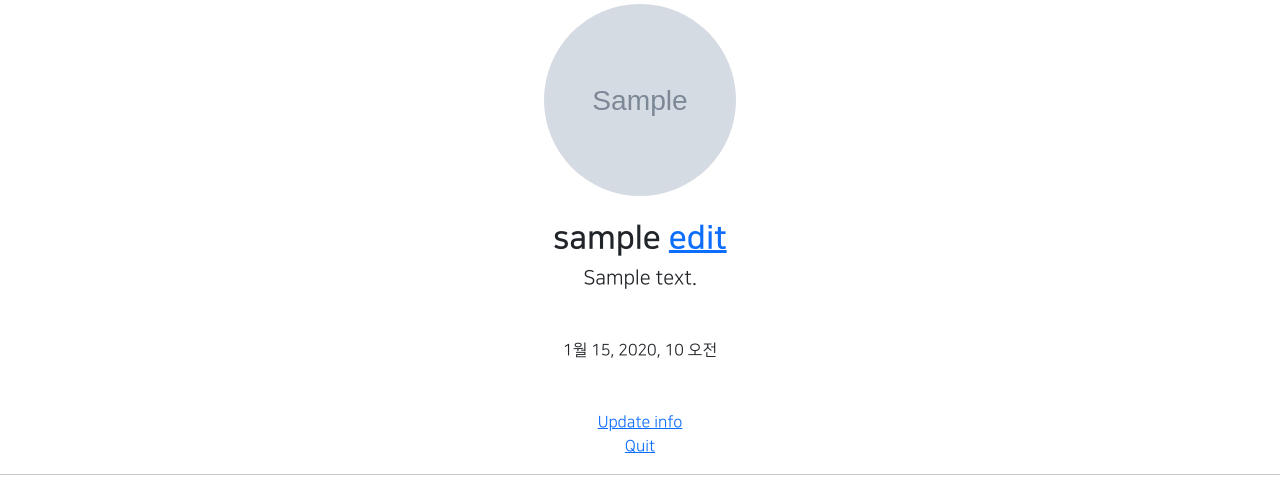
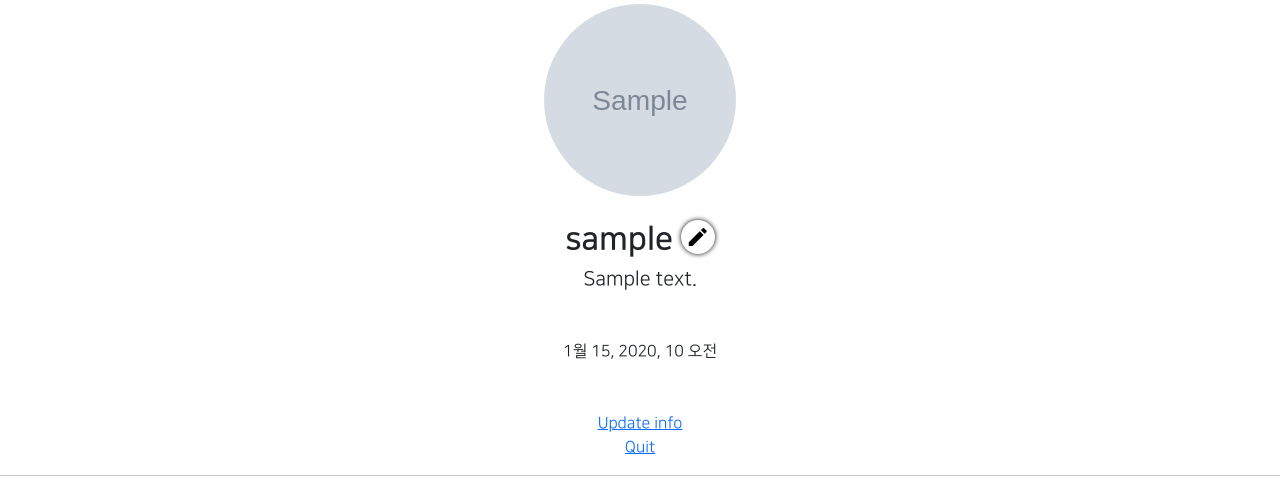
Before and after one commit to kyeongseoJ/GIS-1ban-ks, a Django app: page /accounts/detail/1 in a window 1280 px wide. Shown: the part 237-731 px from the top of the page. Run offline with Django 3.2, Linux system fonts and the light colour scheme; a user stored in the database is signed in; tables that the repository leaves empty hold one stand-in row (values such as "Sample post"); grey boxes marked "Sample" are stand-in pictures; parts of the project's set-up code (start-up, migrations or seed data) failed here and were passed over; some libraries are stand-ins or nearby versions; some web fonts are replaced.

Commit message:
7/28 1ban class commit_4

```diff
--- a/accountapp/templates/accountapp/detail.html
+++ b/accountapp/templates/accountapp/detail.html
@@ -12,7 +12,8 @@
                 <h2 class="NNS_B">
                     {{ target_user.profile.nickname }}
                         {% if user == target_user %}
-                            <a href="{% url 'profileapp:update' pk=target_user.profile.pk %}">
+                            <a href="{% url 'profileapp:update' pk=target_user.profile.pk %}"
+                            class="material-icons round_button">
                                 edit
                             </a>
                         {% endif %}
--- a/static/base.css
+++ b/static/base.css
@@ -32,3 +32,15 @@
 .NNS_B {
     font-family: 'NanumSquareB', cursive;
 }
+
+.round_button {
+    color: black;
+    text-decoration: none;
+    box-shadow: 0 0 5px black;
+    border-radius: 20rem;
+    padding: 0.3rem;
+}
+
+.round_button:hover {
+    color: lightcoral;
+}
--- a/templates/head.html
+++ b/templates/head.html
@@ -15,6 +15,10 @@
 
     {# default css link #}
     <link rel="stylesheet" type="text/css" href="{% static 'base.css'%}">
+
+    {# Material Icons Link #}
+    <link href="https://fonts.googleapis.com/css2?family=Material+Icons"
+      rel="stylesheet">
 
     <style>
         @font-face {
```
